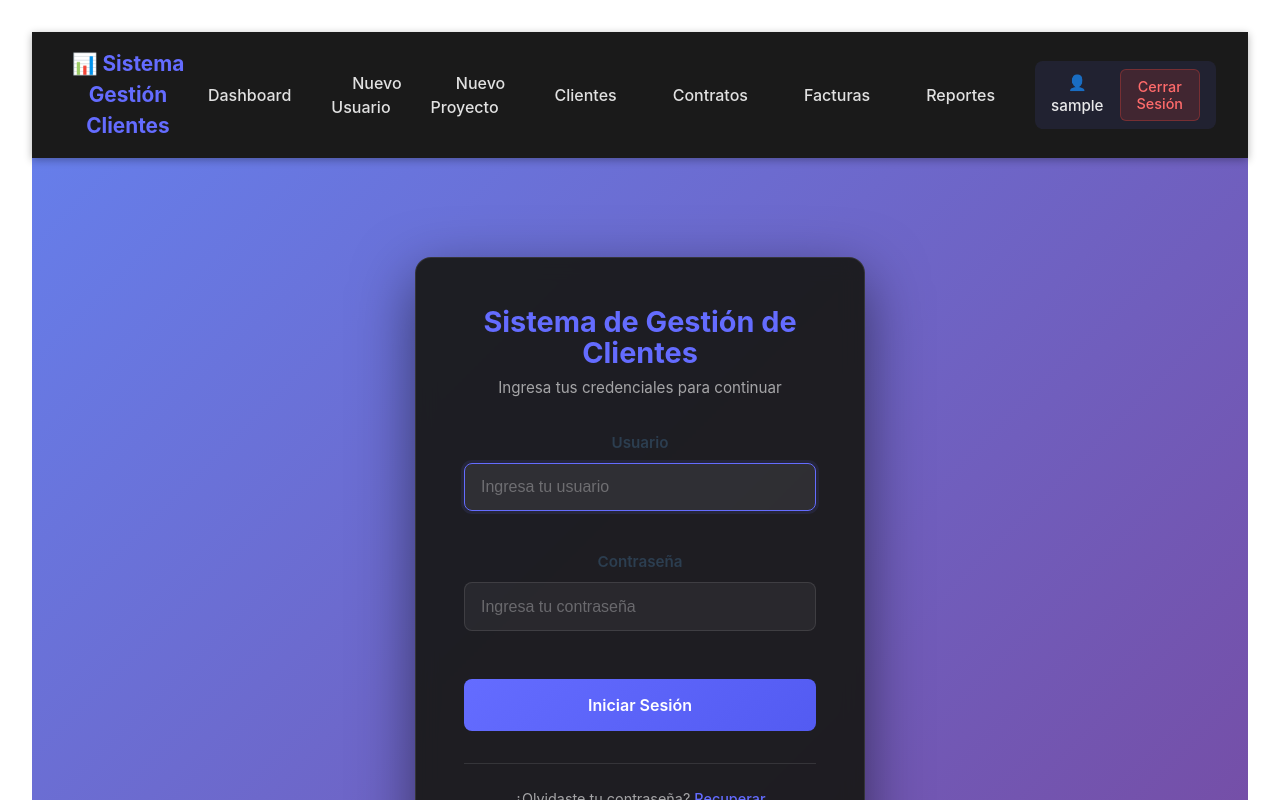
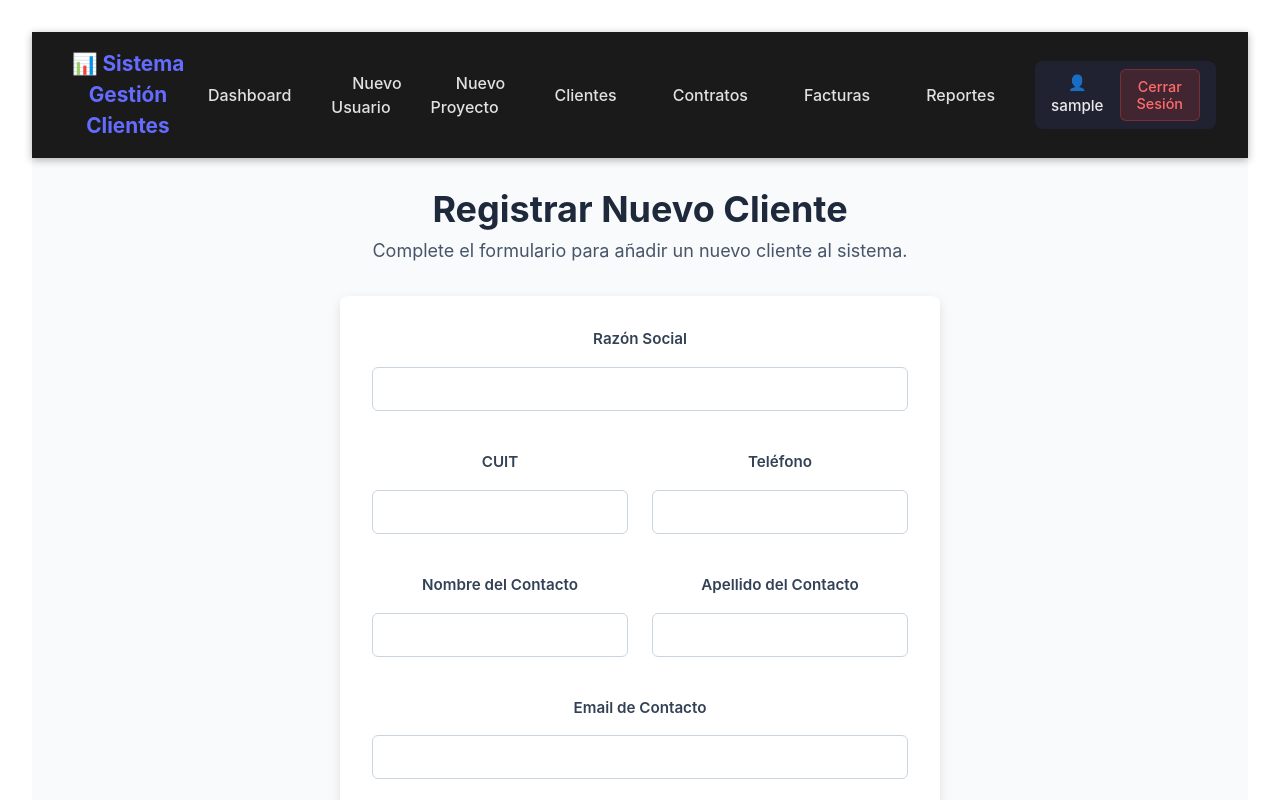
Before and after one commit to josxbovi/TFI-AdmRec-Front, a React (Vite) app: page /clientes/nuevo in a window 1280 px wide. Before the commit this address led to /login. Shown: the top 800 px of the page. Built offline with nearby package versions, Linux system fonts and the light colour scheme; no server answers; sample sign-in values are in the browser's storage.

Commit message:
Añadido formulario de clientes

```diff
--- a/src/App.jsx
+++ b/src/App.jsx
@@ -9,6 +9,7 @@ import Dashboard from './pages/Dashboard'
 import ClientPage from './pages/ClientPage'
 import NuevoUsuario from './pages/NuevoUsuario'
 import NuevoProyecto from './pages/NuevoProyecto'
+import NuevoCliente from './pages/NuevoCliente'
 import './App.css'
 
 function App() {
@@ -46,6 +47,15 @@ function App() {
               element={
                 <ProtectedRoute>
                   <NuevoProyecto />
+                </ProtectedRoute>
+              }
+            />
+
+            <Route
+              path="/clientes/nuevo"
+              element={
+                <ProtectedRoute>
+                  <NuevoCliente />
                 </ProtectedRoute>
               }
             />
--- /dev/null
+++ b/src/components/ClientForm.css
@@ -0,0 +1,61 @@
+/* src/components/ClientForm.css */
+.client-form {
+  display: flex;
+  flex-direction: column;
+  gap: 1.5rem;
+  padding: 2rem;
+  background-color: #ffffff;
+  border-radius: 8px;
+  box-shadow: 0 4px 12px rgba(0, 0, 0, 0.1);
+  width: 100%;
+  max-width: 600px;
+}
+
+.form-grid {
+  display: grid;
+  grid-template-columns: 1fr;
+  gap: 1rem;
+}
+
+@media (min-width: 768px) {
+  .form-grid {
+    grid-template-columns: 1fr 1fr;
+    gap: 1.5rem;
+  }
+}
+
+.form-group {
+  display: flex;
+  flex-direction: column;
+}
+
+.form-group.full-width {
+  grid-column: 1 / -1;
+}
+
+.form-group label {
+  margin-bottom: 0.5rem;
+  font-weight: 600;
+  color: #334155; /* Cool Gray 700 */
+}
+
+.form-group input {
+  padding: 0.75rem 1rem;
+  border: 1px solid #cbd5e1; /* Cool Gray 300 */
+  border-radius: 6px;
+  font-size: 1rem;
+  color: #1e293b; /* Cool Gray 800 */
+  transition: border-color 0.2s, box-shadow 0.2s;
+}
+
+.form-group input:focus {
+  outline: none;
+  border-color: #2563eb; /* Blue 600 */
+  box-shadow: 0 0 0 3px rgba(59, 130, 246, 0.25);
+}
+
+.form-actions {
+  display: flex;
+  justify-content: flex-end;
+  margin-top: 1rem;
+}
--- /dev/null
+++ b/src/components/ClientForm.jsx
@@ -0,0 +1,115 @@
+import { useState } from 'react';
+import Button from './Button';
+import './ClientForm.css';
+
+const ClientForm = ({ onSubmit, isLoading }) => {
+  const [formData, setFormData] = useState({
+    razonSocial: '',
+    cuit: '',
+    nombreContacto: '',
+    apellidoContacto: '',
+    email: '',
+    telefono: '',
+  });
+
+  const handleChange = (e) => {
+    const { name, value } = e.target;
+    setFormData((prev) => ({ ...prev, [name]: value }));
+  };
+
+  const handleSubmit = (e) => {
+    e.preventDefault();
+    onSubmit(formData);
+  };
+
+  return (
+    <form className="client-form" onSubmit={handleSubmit}>
+      <div className="form-grid">
+        <div className="form-group full-width">
+          <label htmlFor="razonSocial">Razón Social</label>
+          <input
+            type="text"
+            id="razonSocial"
+            name="razonSocial"
+            value={formData.razonSocial}
+            onChange={handleChange}
+            disabled={isLoading}
+            required
+          />
+        </div>
+
+        <div className="form-group">
+          <label htmlFor="cuit">CUIT</label>
+          <input
+            type="text"
+            id="cuit"
+            name="cuit"
+            value={formData.cuit}
+            onChange={handleChange}
+            disabled={isLoading}
+            required
+          />
+        </div>
+
+        <div className="form-group">
+          <label htmlFor="telefono">Teléfono</label>
+          <input
+            type="text"
+            id="telefono"
+            name="telefono"
+            value={formData.telefono}
+            onChange={handleChange}
+            disabled={isLoading}
+          />
+        </div>
+
+        <div className="form-group">
+          <label htmlFor="nombreContacto">Nombre del Contacto</label>
+          <input
+            type="text"
+            id="nombreContacto"
+            name="nombreContacto"
+            value={formData.nombreContacto}
+            onChange={handleChange}
+            disabled={isLoading}
+            required
+          />
+        </div>
+
+        <div className="form-group">
+          <label htmlFor="apellidoContacto">Apellido del Contacto</label>
+          <input
+            type="text"
+            id="apellidoContacto"
+            name="apellidoContacto"
+            value={formData.apellidoContacto}
+            onChange={handleChange}
+            disabled={isLoading}
+            required
+          />
+        </div>
+
+        <div className="form-group full-width">
+          <label htmlFor="email">Email de Contacto</label>
+          <input
+            type="email"
+            id="email"
+            name="email"
+            value={formData.email}
+            onChange={handleChange}
+            disabled={isLoading}
+            required
+          />
+        </div>
+      </div>
+
+      <div className="form-actions">
+        <Button type="submit" variant="primary" disabled={isLoading}>
+          {isLoading ? 'Guardando...' : 'Guardar Cliente'}
+        </Button>
+      </div>
+    </form>
+  );
+};
+
+export default ClientForm;
--- a/src/pages/Dashboard.jsx
+++ b/src/pages/Dashboard.jsx
@@ -10,7 +10,7 @@ const Dashboard = () => {
   return (
     <div className="dashboard">
       <div className="dashboard-header">
-        <h1>¡Bienvenido, {user?.nombre || user?.username || 'Usuario'}!</h1>
+        <h1>¡Bienvenido, {user?.nombre || user?.username || "Usuario"}!</h1>
         <p>Panel de control - Sistema de Gestión de Clientes</p>
       </div>
 
@@ -74,19 +74,22 @@ const Dashboard = () => {
             <div className="quick-actions">
               <button
                 className="quick-action-btn"
-                onClick={() => navigate('/usuarios/nuevo')}
+                onClick={() => navigate("/usuarios/nuevo")}
               >
                 <span>👤</span>
                 Nuevo Usuario
               </button>
               <button
                 className="quick-action-btn"
-                onClick={() => navigate('/proyectos/nuevo')}
+                onClick={() => navigate("/proyectos/nuevo")}
               >
                 <span>📁</span>
                 Nuevo Proyecto
               </button>
-              <button className="quick-action-btn">
+              <button
+                className="quick-action-btn"
+                onClick={() => navigate("/clientes/nuevo")}
+              >
                 <span>➕</span>
                 Nuevo Cliente
               </button>
@@ -116,7 +119,7 @@ const Dashboard = () => {
         </div>
       </div>
     </div>
-  )
+  );
 }
 
 export default Dashboard
--- /dev/null
+++ b/src/pages/NuevoCliente.css
@@ -0,0 +1,32 @@
+/* src/pages/NuevoCliente.css */
+.nuevo-cliente-page {
+  display: flex;
+  flex-direction: column;
+  align-items: center;
+  padding: 2rem;
+  background-color: #f8fafc; /* Cool Gray 50 */
+  min-height: 100vh;
+}
+
+.nuevo-cliente-header {
+  text-align: center;
+  margin-bottom: 2rem;
+}
+
+.nuevo-cliente-header h1 {
+  font-size: 2.25rem;
+  color: #1e293b; /* Cool Gray 800 */
+}
+
+.nuevo-cliente-header p {
+  font-size: 1.125rem;
+  color: #475569; /* Cool Gray 600 */
+  margin-top: 0.5rem;
+}
+
+.form-container {
+  width: 100%;
+  max-width: 600px;
+  display: flex;
+  justify-content: center;
+}
--- /dev/null
+++ b/src/pages/NuevoCliente.jsx
@@ -0,0 +1,49 @@
+import { useState } from 'react';
+import { useNavigate } from 'react-router-dom';
+import ClientForm from '../components/ClientForm';
+import Loading from '../components/Loading';
+import ErrorMessage from '../components/ErrorMessage';
+import { createCliente } from '../services/api';
+import './NuevoCliente.css';
+
+const NuevoCliente = () => {
+  const navigate = useNavigate();
+  const [loading, setLoading] = useState(false);
+  const [error, setError] = useState(null);
+
+  const handleSubmit = async (clientData) => {
+    setLoading(true);
+    setError(null);
+    try {
+      await createCliente(clientData);
+      // Idealmente, mostrar un mensaje de éxito antes de redirigir
+      alert('Cliente creado con éxito!');
+      navigate('/dashboard');
+    } catch (err) {
+      setError(err.message || 'Error al crear el cliente');
+    } finally {
+      setLoading(false);
+    }
+  };
+
+  return (
+    <div className="nuevo-cliente-page">
+      <div className="nuevo-cliente-header">
+        <h1>Registrar Nuevo Cliente</h1>
+        <p>Complete el formulario para añadir un nuevo cliente al sistema.</p>
+      </div>
+
+      {error && <ErrorMessage message={error} onRetry={() => setError(null)} />}
+
+      <div className="form-container">
+        {loading ? (
+          <Loading message="Guardando cliente..." />
+        ) : (
+          <ClientForm onSubmit={handleSubmit} isLoading={loading} />
+        )}
+      </div>
+    </div>
+  );
+};
+
+export default NuevoCliente;
```
